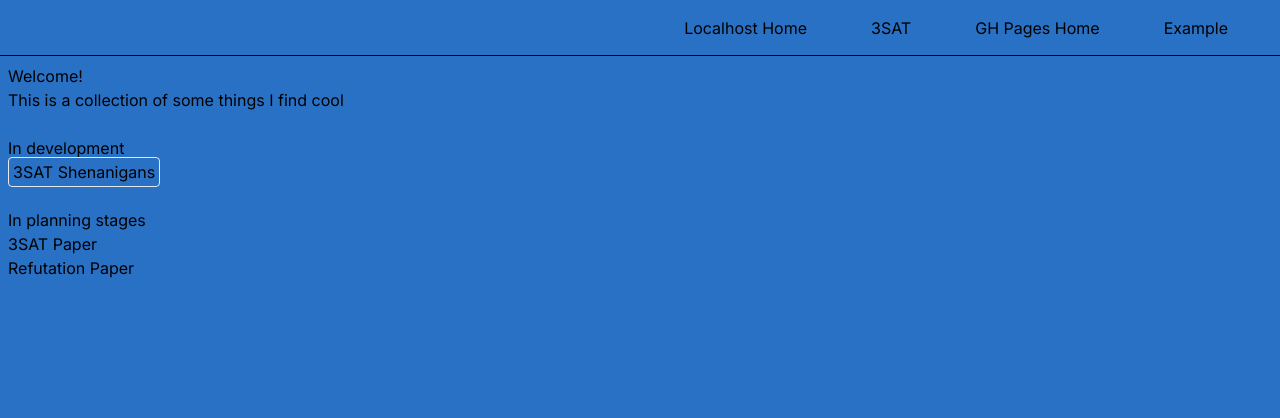
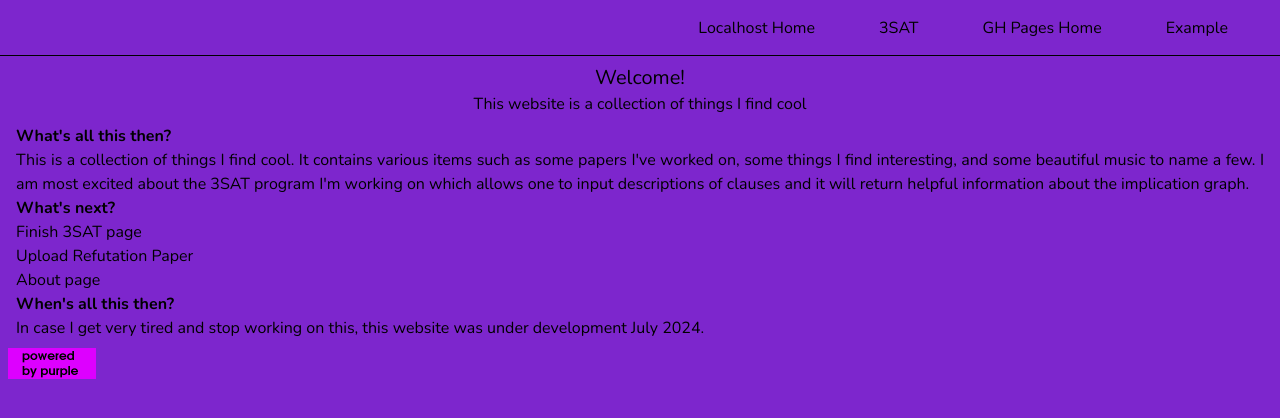
Before and after one commit to Quiggleson/portfolio, a Next.js app: page / in a window 1280 px wide. Shown: the top 418 px of the page. Built offline with nearby package versions, Linux system fonts and the light colour scheme.

Commit message:
add purple and update home page

```diff
--- a/app/globals.css
+++ b/app/globals.css
@@ -3,5 +3,5 @@
 @tailwind utilities;
 
 body {
-    background: #2871c5;
+    background: #7d26cd;
 }
--- a/app/layout.tsx
+++ b/app/layout.tsx
@@ -1,9 +1,10 @@
 import type { Metadata } from "next";
-import { Inter } from "next/font/google";
+import { Inter, Nunito } from "next/font/google";
 import "./globals.css";
 import TopNav from "./topnav";
 
 const inter = Inter({ subsets: ["latin"] });
+const nunito = Nunito({ subsets: ["latin"]})
 
 export const metadata: Metadata = {
   title: "Quigley Portfolio",
@@ -17,9 +18,11 @@ export default function RootLayout({
 }>) {
   return (
     <html lang="en">
-      <body className={inter.className}>
+      <body className={nunito.className}>
         <TopNav />
-        {children}
+        <div className="animate-fadeInBottom h-full">
+          {children}
+        </div>
         </body>
     </html>
   );
--- a/app/page.tsx
+++ b/app/page.tsx
@@ -1,21 +1,26 @@
 export default function Home(){
   return (
-  <div className="p-2 animate-fadeInBottom">
-    <h1>Welcome!</h1>
-    <p>This is a collection of some things I find cool</p>
-    <br></br>
-    <p>In development</p>
-    <ul>
-      <li>
-        <a href="sat" className="hover:bg-gray-100 border rounded p-1">3SAT Shenanigans</a>
-      </li>
-    </ul>
-    <br></br>
-    <p>In planning stages</p>
-    <ul>
-      <li>3SAT Paper</li>
-      <li>Refutation Paper</li>
-    </ul>
-  </div>)
-
+  <div>
+    <div className="container mx-auto w-fit my-2 text-center">
+      <h1 className="text-xl">Welcome!</h1>
+      <p>This website is a collection of things I find cool</p>
+    </div>
+    <div className="m-2 mx-4 text-justify">
+      <h1 className="font-bold">What's all this then?</h1>
+      <p>This is a collection of things I find cool. It contains various items such as some papers I've worked on, some things I find interesting, and some beautiful music to name a few. I am most excited about the 3SAT program I'm working on which allows one to input descriptions of clauses and it will return helpful information about the implication graph. </p>
+      <h1 className="font-bold">What's next?</h1>
+      <ul>
+        <li>Finish 3SAT page</li>
+        <li>Upload Refutation Paper</li>
+        <li>About page</li>
+      </ul>
+      <h1 className="font-bold">When's all this then?</h1>
+      <p>In case I get very tired and stop working on this, this website was under development July 2024.</p>
+    </div>
+    <div className="mx-2">
+      <a href="https://web.archive.org/web/20170413205801/http://purple.com/" target="_blank">
+      <img alt="purple network" src="powered_by_purple.png" /></a>
+    </div>
+  </div>
+  );
 }
--- a/app/sat/clauses.tsx
+++ b/app/sat/clauses.tsx
@@ -7,7 +7,7 @@ import { CreateClauseModal } from "./modals";
 // Displays the clause
 export function ReadClause({ clause, selected }: {clause: Clause, selected: boolean}) {
     return (
-        <div className={selected ? "bg-sky-400 rounded border border-black w-fit" : "bg-gray-100 rounded border border-black w-fit" }>
+        <div className={selected ? "bg-purple-hover rounded border border-black w-fit" : "bg-purple-com rounded border border-black w-fit" }>
         {/* <div className="bg-gray-100 rounded border w-fit"> */}
             <span className="p-2">Name: {clause.name}</span>
             <span className="p-2">Length: {clause.length}</span>
--- a/app/sat/modals.tsx
+++ b/app/sat/modals.tsx
@@ -17,7 +17,7 @@ export function CreateClauseModal({onClose, onAdd}: {onClose: () => void, onAdd:
 
     return (
         <div className="fixed inset-0 flex items-center justify-center z-50">
-            <div className="rounded outline outline-2 outline-black-50 p-20 bg-blue-400 relative">
+            <div className="rounded outline outline-2 outline-black-50 p-20 bg-purple-com relative">
                 <p className="absolute top-0 mt-5 ml-2">Add Clause</p>
                 <button onClick={onClose} className="absolute top-0 right-0 mt-2 mr-2">X</button>
                 <form onSubmit={handleSubmit} className="">
@@ -55,7 +55,7 @@ export function CreateClauseModal({onClose, onAdd}: {onClose: () => void, onAdd:
                         />
                     </div>
                     <div className="flex justify-center">
-                        <button type="submit" className="px-5 p-2 hover:bg-sky-700 w-fit border rounded border-black">SUBMIT</button>
+                        <button type="submit" className="px-5 p-2 hover:bg-purple-hover w-fit border rounded border-black">SUBMIT</button>
                     </div>
                 </form>
             </div>
@@ -109,7 +109,7 @@ export function EditClauseModal({onClose, onEdit, onDelete, onAdd, clause}
 
     return (
         <div className="fixed inset-0 flex items-center justify-center z-50">
-            <div className="rounded outline outline-2 outline-black-50 p-20 bg-blue-400 relative">
+            <div className="rounded outline outline-2 outline-black-50 p-20 bg-purple-com relative">
                 <p className="absolute top-0 mt-5 ml-2">Edit Clause</p>
                 <button onClick={onClose} className="absolute top-0 right-0 mt-2 mr-2">X</button>
                 <form onSubmit={handleSubmit} className="">
@@ -147,9 +147,9 @@ export function EditClauseModal({onClose, onEdit, onDelete, onAdd, clause}
                         />
                     </div>
                     <div className="flex justify-between p-2">
-                        <button type="submit" className="px-5 p-2 hover:bg-sky-700 w-fit border rounded border-black">SUBMIT</button>
-                        <button onClick={handleDelete} className="px-5 p-2 hover:bg-sky-700 w-fit border rounded border-black">DELETE</button>
-                        <button onClick={handleCopy} className="px-5 p-2 hover:bg-sky-700 w-fit border rounded border-black">COPY</button>
+                        <button type="submit" className="px-5 p-2 hover:bg-purple-hover w-fit border rounded border-black">SUBMIT</button>
+                        <button onClick={handleDelete} className="px-5 p-2 hover:bg-purple-hover w-fit border rounded border-black">DELETE</button>
+                        <button onClick={handleCopy} className="px-5 p-2 hover:bg-purple-hover w-fit border rounded border-black">COPY</button>
                     </div>
                 </form>
             </div>
--- a/app/topnav.tsx
+++ b/app/topnav.tsx
@@ -11,9 +11,9 @@ export default function TopNav() {
     ];
 
     return (
-        <div className="w-screen h-14 border-b border-black sticky mx-auto">
+        <div className="w-screen h-14 border-b border-black top-0 sticky mx-auto bg-purple-com z-50">
             <div className="float-right flex justify-between mx-5">
-            {buttons.map((button, i) => <a key={i} className="rounded p-2 m-2 mx-6 hover:bg-sky-500 text-nowrap" href={button.link}>{button.name}</a>)}
+            {buttons.map((button, i) => <a key={i} className="rounded p-2 m-2 mx-6 hover:bg-purple-hover text-nowrap" href={button.link}>{button.name}</a>)}
             </div>
         </div>
     );
--- a/tailwind.config.ts
+++ b/tailwind.config.ts
@@ -28,6 +28,10 @@ const config: Config = {
       animation: {
         fadeInBottom: 'fadeInBottom 1s ease-out',
       },
+      colors: {
+        'purple-com': '#7D26CD',
+        'purple-hover': '#ddbbff'
+      }
     },
   },
   plugins: [],
```
Also changed, not shown: public/powered_by_purple.png (added).
